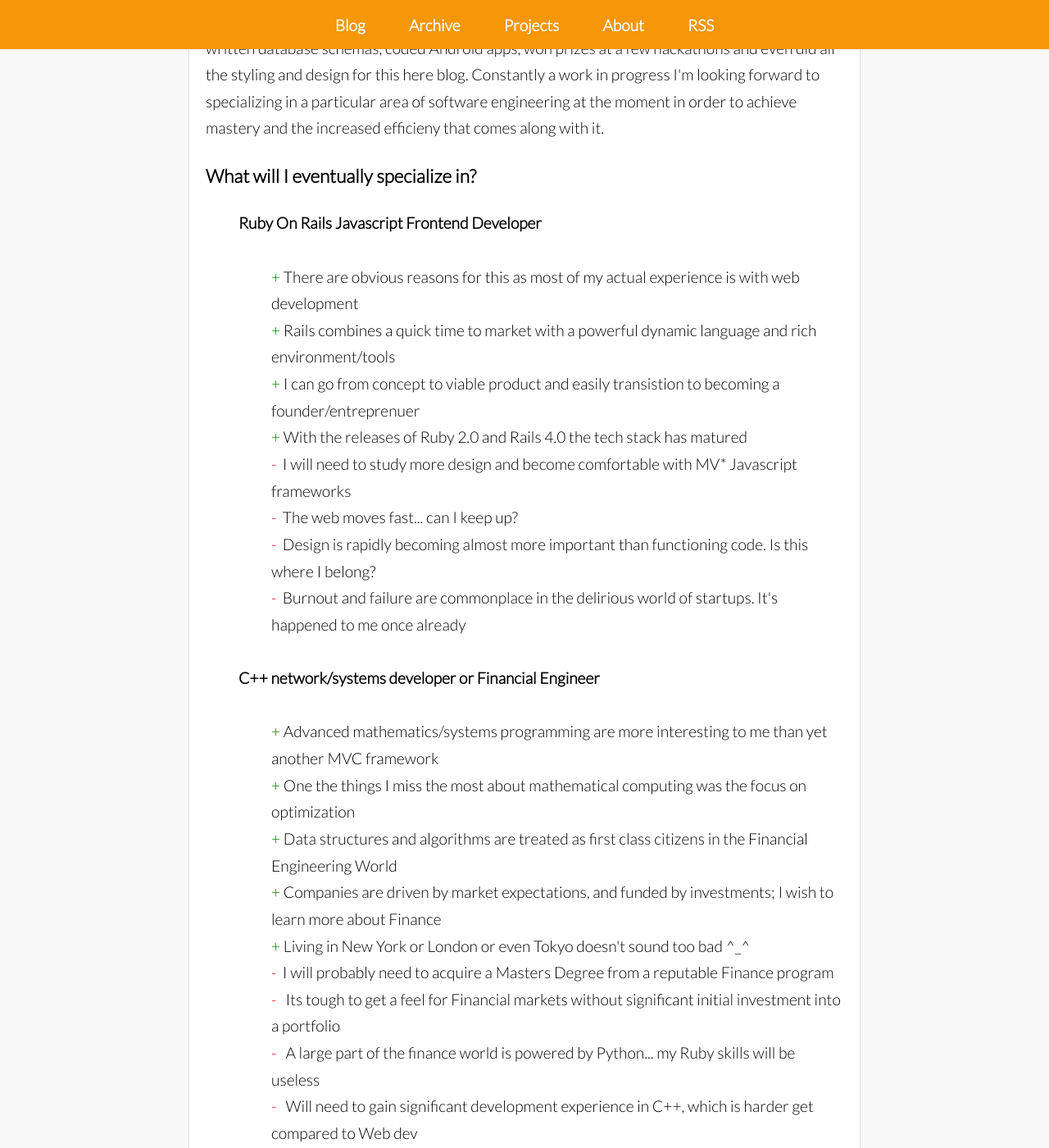
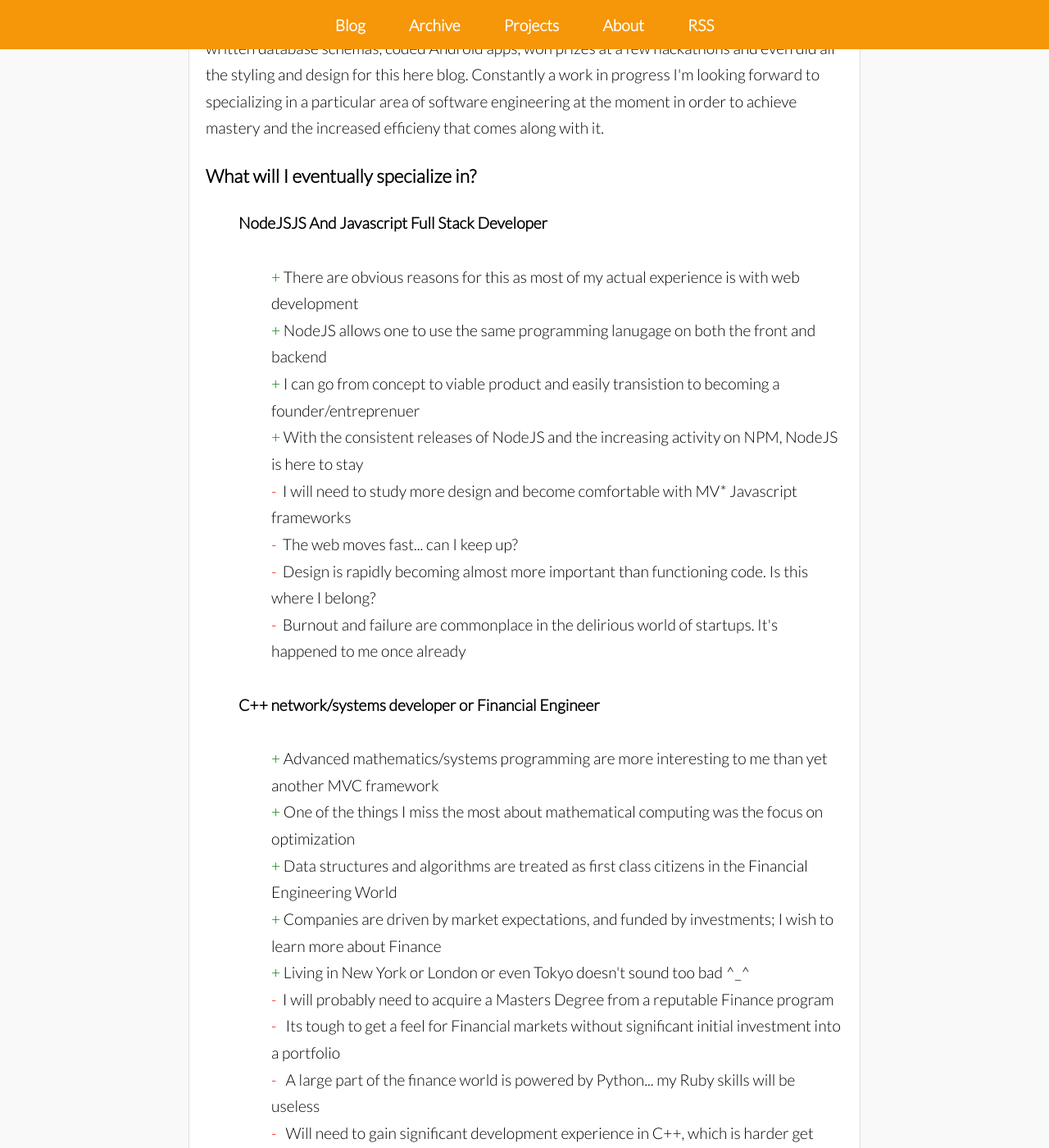
Before and after one commit to taywils/taywils.me, a Jekyll site: the page built from about.html, in a window 1280 px wide and 1400 px high, scrolled down 382 px. Shown: the whole window at 82% size. Built offline with Jekyll 4.4.1, drawn with Linux system fonts in a browser that asks for light colours; some of the changed text lies outside the part shown.

Commit message:
Update about.html

```diff
--- a/about.html
+++ b/about.html
@@ -15,15 +15,15 @@
 		<p />
 		<h3>What will I eventually specialize in?</h3>
 			<ul class='no-bullets'>
-				<li><b>Ruby On Rails Javascript Frontend Developer</b></li>
+				<li><b>NodeJSJS And Javascript Full Stack Developer</b></li>
 
 					<br />
 
 					<ul class='no-bullets'>
 						<li><span style="color: green;">+</span> There are obvious reasons for this as most of my actual experience is with web development</li>
-						<li><span style="color: green;">+</span> Rails combines a quick time to market with a powerful dynamic language and rich environment/tools</li>
+						<li><span style="color: green;">+</span> NodeJS allows one to use the same programming lanugage on both the front and backend</li>
 						<li><span style="color: green;">+</span> I can go from concept to viable product and easily transistion to becoming a founder/entreprenuer</li>
-						<li><span style="color: green;">+</span> With the releases of Ruby 2.0 and Rails 4.0 the tech stack has matured</li>
+						<li><span style="color: green;">+</span> With the consistent releases of NodeJS and the increasing activity on NPM, NodeJS is here to stay</li>
 						<li><span style="color: red;">-</span>&nbsp;&nbsp;I will need to study more design and become comfortable with MV* Javascript frameworks</li>
 						<li><span style="color: red;">-</span>&nbsp;&nbsp;The web moves fast... can I keep up?</li>
 						<li><span style="color: red;">-</span>&nbsp;&nbsp;Design is rapidly becoming almost more important than functioning code. Is this where I belong?</li>
@@ -38,7 +38,7 @@
 
 					<ul class='no-bullets'>
 						<li><span style="color: green;">+</span> Advanced mathematics/systems programming are more interesting to me than yet another MVC framework</li>
-						<li><span style="color: green;">+</span> One the things I miss the most about mathematical computing was the focus on optimization</li>
+						<li><span style="color: green;">+</span> One of the things I miss the most about mathematical computing was the focus on optimization</li>
 						<li><span style="color: green;">+</span> Data structures and algorithms are treated as first class citizens in the Financial Engineering World</li>
 						<li><span style="color: green;">+</span> Companies are driven by market expectations, and funded by investments; I wish to learn more about Finance</li>
 						<li><span style="color: green;">+</span> Living in New York or London or even Tokyo doesn't sound too bad ^_^</li>
@@ -46,6 +46,7 @@
 						<li><span style="color: red;">-</span>&nbsp;&nbsp; Its tough to get a feel for Financial markets without significant initial investment into a portfolio</li>
 						<li><span style="color: red;">-</span>&nbsp;&nbsp; A large part of the finance world is powered by Python... my Ruby skills will be useless</li>
 						<li><span style="color: red;">-</span>&nbsp;&nbsp; Will need to gain significant development experience in C++, which is harder get compared to Web dev</li>
+						<li><span style="color: red;">-</span>&nbsp;&nbsp; I'll need to transistion from hackathons to algortihm competitions to keep my skills sharp</li>
 					</ul>
 			</ul>
 	</div>
```
